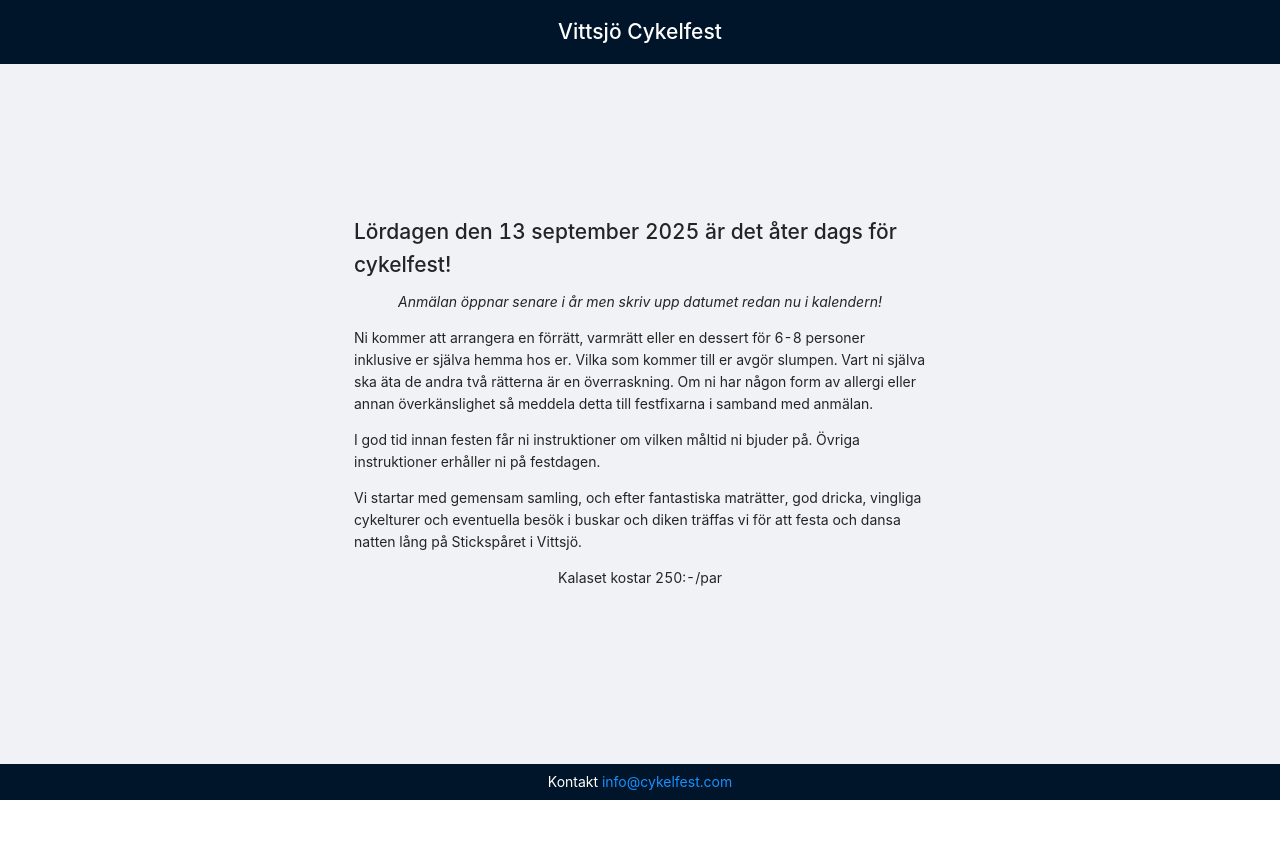
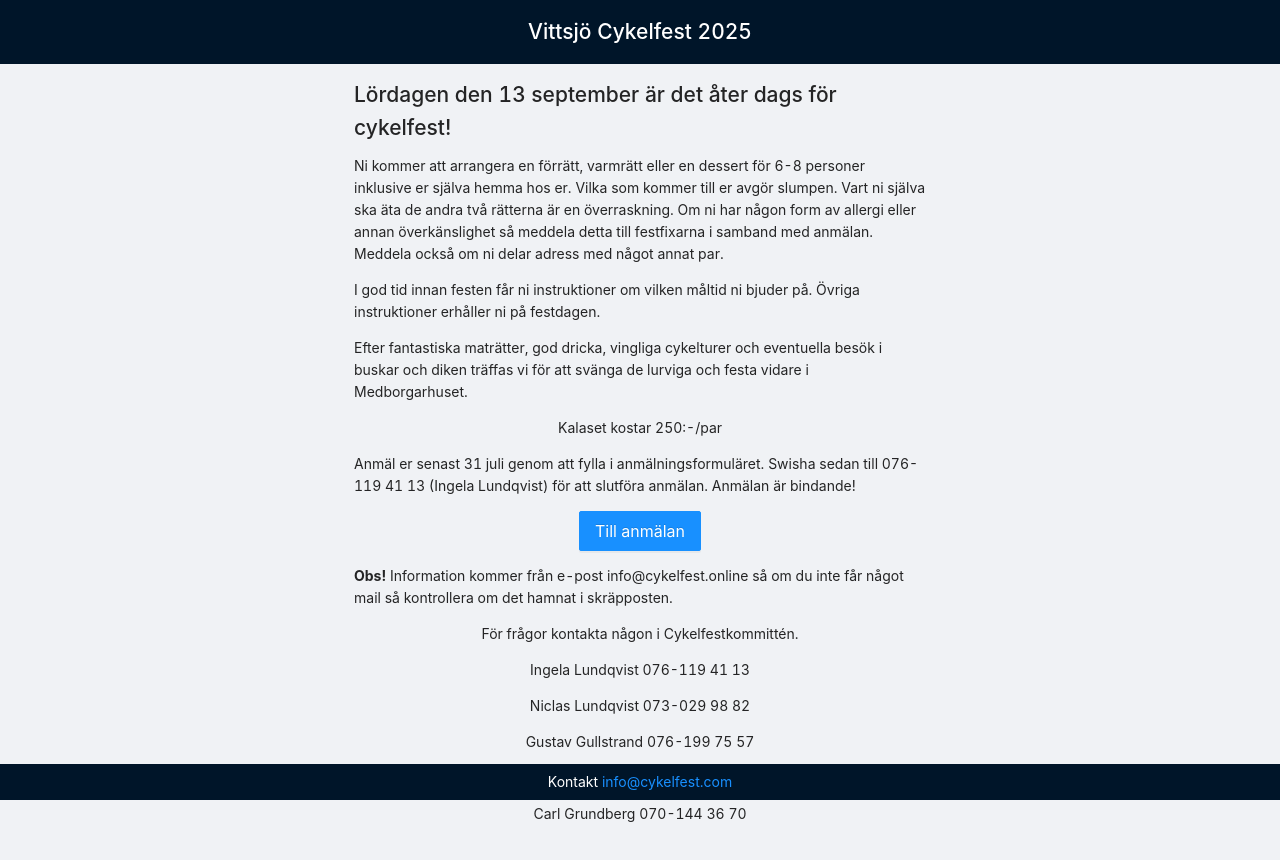
Before and after one commit to carlgrundberg/cykelfest-guest-app, a Next.js app: page / in a window 1280 px wide. Shown: the top 860 px of the page. Before the commit the page ends 800 px from the top, so only its background shows below. Built offline with nearby package versions, Linux system fonts and the light colour scheme.

Commit message:
Show invitation and update text

```diff
--- a/components/Invitation.js
+++ b/components/Invitation.js
@@ -2,29 +2,29 @@ import { Row, Col, Button } from "antd";
 
 const Invitation = () => (
   <>
-    <h2>Lördagen den 16 september 2023 är det åter dags för cykelfest!</h2>
-    <p>
-      Efter fantastiska maträtter, god dricka, vingliga cykelturer och
-      eventuella besök i buskar och diken träffas vi för att festa natten lång.
-    </p>
+    <h2>Lördagen den 13 september är det åter dags för cykelfest!</h2>
     <p>
       Ni kommer att arrangera en förrätt, varmrätt eller en dessert för 6-8
-      personer inklusive er själva hemma hos er. Vilka som kommer till er avgör
-      slumpen. Vart ni själva ska äta de andra två rätterna är en överraskning.
-      Om ni har någon form av allergi eller annan överkänslighet så meddela
-      detta till festfixarna i samband med anmälan.
+      personer inklusive er själva hemma hos er. Vilka som kommer till er avgör slumpen.
+      Vart ni själva ska äta de andra två rätterna är en överraskning. Om ni har
+      någon form av allergi eller annan överkänslighet så meddela detta till
+      festfixarna i samband med anmälan. Meddela också om ni delar adress med något annat par.
     </p>
     <p>
       I god tid innan festen får ni instruktioner om vilken måltid ni bjuder på.
-      Övriga instruktioner erhåller ni på festdagen. Vi startar med gemensam
-      samling och kvällen avslutas med fest och dans på Stickspåret i Vittsjö.
+      Övriga instruktioner erhåller ni på festdagen.
+    </p>
+    <p>
+      Efter fantastiska maträtter, god dricka, vingliga cykelturer och eventuella besök i
+      buskar och diken träffas vi för att svänga de lurviga och festa vidare i Medborgarhuset.
     </p>
     <p>Kalaset kostar 250:-/par</p>
     <p>
-      Anmäl er senast 30 juni genom att fylla i anmälningsformuläret. Swisha
-      sedan till 076-119 41 13 (Ingela Lundqvist) för att slutföra anmälan.
-      Anmälan är bindande!
+      Anmäl er senast 31 juli genom att fylla i anmälningsformuläret. Swisha sedan till
+      076-119 41 13 (Ingela Lundqvist) för att slutföra anmälan. Anmälan är bindande!
     </p>
+
+
 
     <p>
       <Button
@@ -38,9 +38,34 @@ const Invitation = () => (
     </p>
 
     <p>
-      Obs! Information kommer från e-post info@cykelfest.online så om du inte
+      <strong>Obs!</strong> Information kommer från e-post info@cykelfest.online så om du inte
       får något mail så kontrollera om det hamnat i skräpposten.
     </p>
+
+    <p>
+      För frågor kontakta någon i Cykelfestkommittén.
+    </p>
+
+    <p>
+      Ingela Lundqvist 076-119 41 13
+    </p>
+
+    <p>
+      Niclas Lundqvist 073-029 98 82
+    </p>
+
+    <p>
+      Gustav Gullstrand 076-199 75 57
+    </p>
+
+    <p>
+      Maria Vilhelmsson 073-514 92 79
+    </p>
+
+    <p>
+      Carl Grundberg 070-144 36 70
+    </p>
+
   </>
 );
 
--- a/components/PublicLayout.js
+++ b/components/PublicLayout.js
@@ -11,7 +11,7 @@ const PublicLayout = ({ children }) => {
   return (
     <IntlProvider locale="sv-SE">
       <Head>
-        <title>Vittsjö cykelfest</title>
+        <title>Vittsjö cykelfest 2025</title>
         <link
           rel="apple-touch-icon"
           sizes="180x180"
@@ -36,7 +36,7 @@ const PublicLayout = ({ children }) => {
         <Content>{children}</Content>
         <Header>
           <h1 style={{ color: "white", textAlign: "center", marginBottom: 0 }}>
-            Vittsjö Cykelfest
+            Vittsjö Cykelfest 2025
           </h1>
         </Header>
         <Footer>
--- a/pages/index.js
+++ b/pages/index.js
@@ -1,16 +1,16 @@
 // import AuthenticatedLayout from "../components/AuthenticatedLayout";
 // import EventActive from "../components/EventActive";
-// import Invitation from "../components/Invitation";
+import Invitation from "../components/Invitation";
 import Layout from "../components/PublicLayout";
-import SaveTheDate from "../components/SaveTheDate";
+// import SaveTheDate from "../components/SaveTheDate";
 // import SignUp from "../components/SignUp";
 
 export default function Home() {
   return (
     <Layout>
-      {/* <Invitation /> */}
+      <Invitation />
       {/* <SignUp /> */}
-      <SaveTheDate />
+      {/* <SaveTheDate /> */}
     </Layout>
     // <AuthenticatedLayout>
     //   <EventActive />
```
